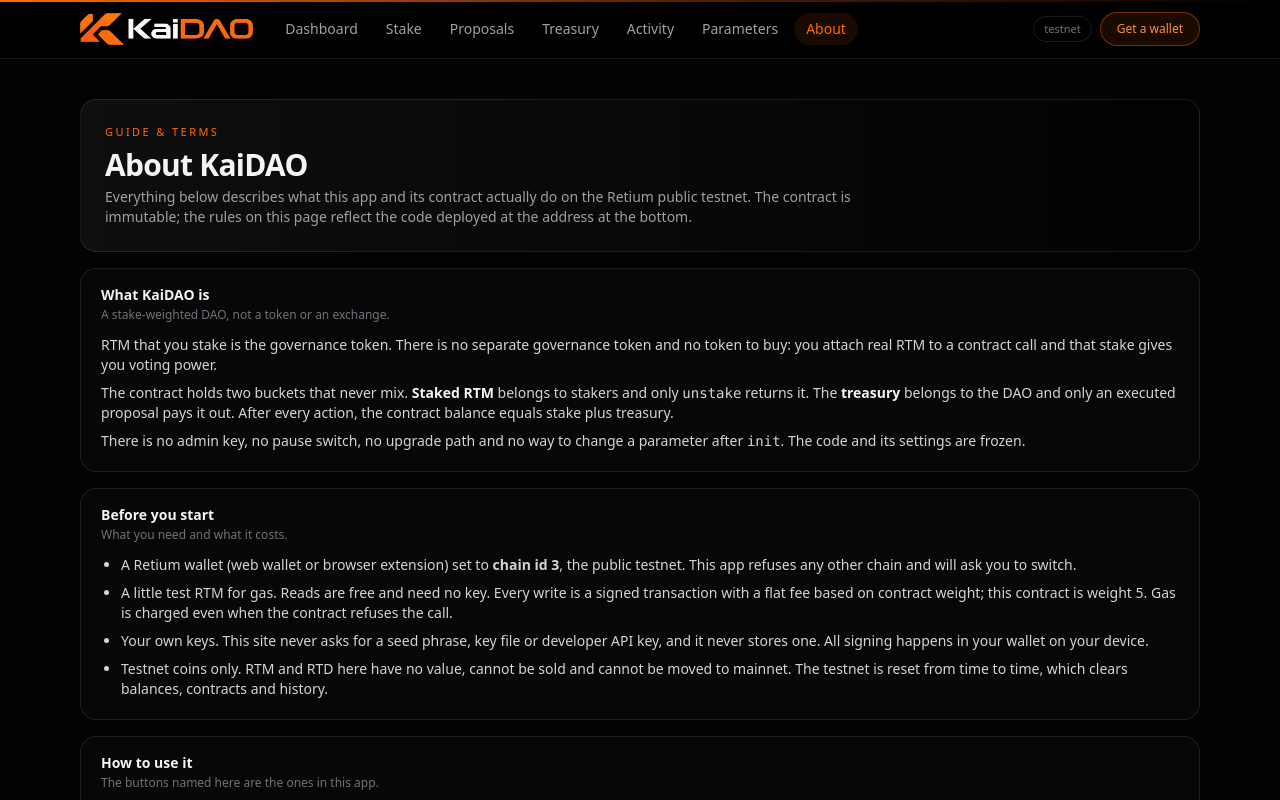
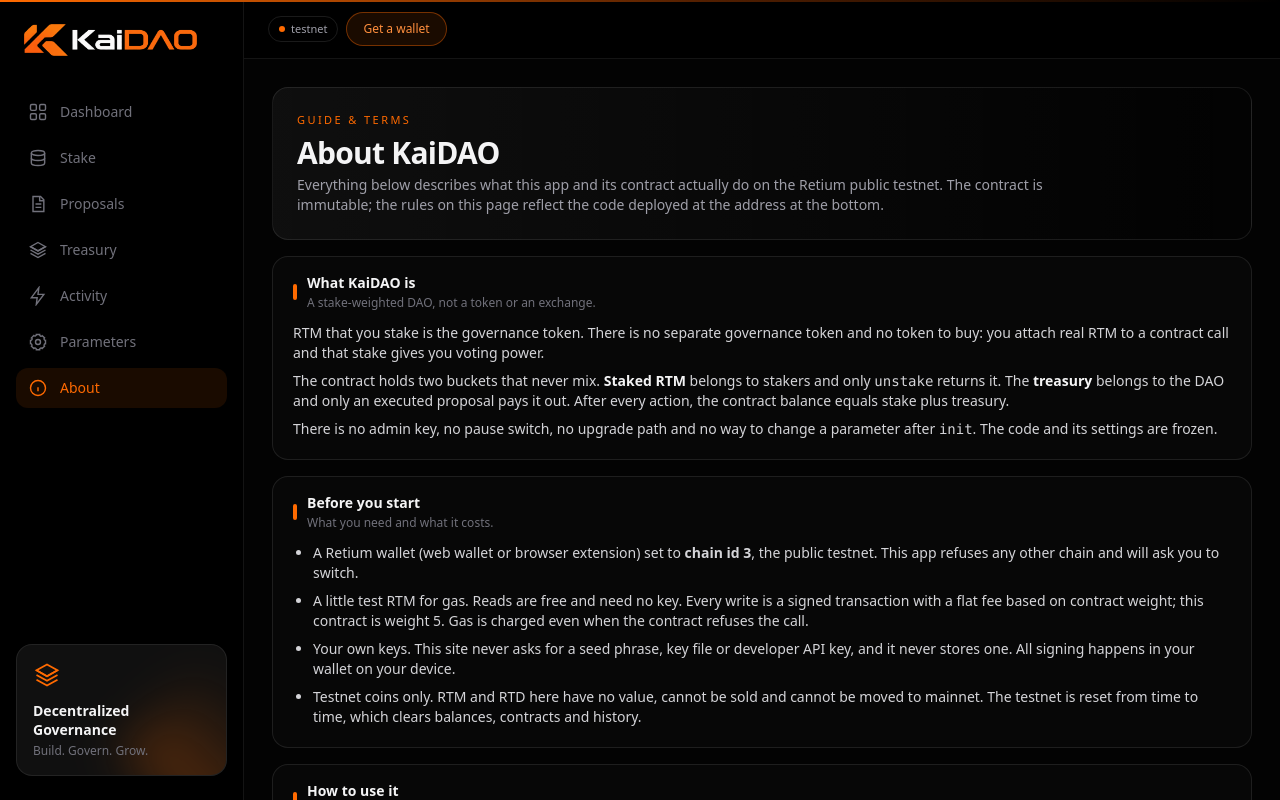
Before and after one commit to Egt69/kaiDao, a Next.js app in the folder kai-dao-web/: page /about in a window 1280 px wide. Shown: the top 800 px of the page. Built offline with nearby package versions, Linux system fonts and the light colour scheme.

Commit message:
Match KaiDAO dashboard to the supplied design
Adds the icon sidebar, orange hero banner, icon KPI cards, position and how-it-works panel icons and the compact proposal card layout. All figures still come from the chain; decorative sparklines with invented data were deliberately left out.

```diff
--- a/kai-dao-web/app/layout.tsx
+++ b/kai-dao-web/app/layout.tsx
@@ -4,6 +4,7 @@ import "./globals.css";
 import { AppConfigProvider, type PublicConfig } from "@/components/app-config";
 import { Brand } from "@/components/brand";
 import { Nav } from "@/components/nav";
+import { Sidebar } from "@/components/sidebar";
 import { WalletProvider } from "@/components/wallet-provider";
 import { WalletBar } from "@/components/wallet-bar";
 import { env, EXPECTED_CHAIN_ID, WALLET_SDK_URL } from "@/lib/env";
@@ -48,18 +49,25 @@ export default async function RootLayout({ children }: { children: React.ReactNo
       <body className="min-h-screen antialiased">
         <AppConfigProvider value={publicConfig}>
           <WalletProvider>
-            <div className="flex min-h-screen flex-col">
-              <header className="sticky top-0 z-40 border-b border-white/10 bg-black/70 backdrop-blur-xl">
-                <div className="mx-auto flex max-w-6xl flex-wrap items-center justify-between gap-3 px-4 py-3">
-                  <div className="flex flex-wrap items-center gap-5">
-                    <Brand />
+            <div className="flex min-h-screen">
+              <Sidebar />
+              <div className="flex min-w-0 flex-1 flex-col">
+                <header className="sticky top-0 z-40 border-b border-white/[0.08] bg-black/75 backdrop-blur-xl">
+                  <div className="flex flex-wrap items-center justify-between gap-3 px-4 py-3 sm:px-6">
+                    <div className="lg:hidden">
+                      <Brand />
+                    </div>
+                    <WalletBar />
+                  </div>
+                  <div className="border-t border-white/[0.06] px-4 py-2 lg:hidden">
                     <Nav />
                   </div>
-                  <WalletBar />
-                </div>
-              </header>
+                </header>
 
-              <main className="mx-auto w-full max-w-6xl flex-1 px-4 py-8 sm:py-10">{children}</main>
+                <main className="mx-auto w-full max-w-[1500px] flex-1 px-4 py-6 sm:px-7 sm:py-7">
+                  {children}
+                </main>
+              </div>
             </div>
           </WalletProvider>
         </AppConfigProvider>
--- a/kai-dao-web/app/page.tsx
+++ b/kai-dao-web/app/page.tsx
@@ -45,21 +45,35 @@ export default function DashboardPage() {
 
   return (
     <div className="space-y-4">
-      <section className="flex flex-wrap items-end justify-between gap-4 rounded-2xl border border-white/[0.09] bg-gradient-to-r from-white/[0.05] to-transparent p-5 sm:p-6">
-        <div>
+      <section className="relative overflow-hidden rounded-3xl border border-white/[0.08] bg-[linear-gradient(115deg,#0d0906_0%,#180d07_42%,#2c1406_76%,#110b07_100%)] px-6 py-8 sm:px-9 sm:py-10">
+        <div className="pointer-events-none absolute -right-24 -top-32 h-80 w-[560px] rotate-[-22deg] bg-gradient-to-l from-kai/25 via-kai/[0.06] to-transparent blur-3xl" />
+        <div className="pointer-events-none absolute inset-y-0 right-0 hidden w-1/2 sm:block">
+          <div className="absolute right-[9%] top-1/2 h-52 w-52 -translate-y-1/2 rotate-12 rounded-[3rem] bg-kai/10 blur-3xl" />
+          <svg
+            viewBox="0 0 120 120"
+            className="absolute right-[7%] top-1/2 h-48 w-48 -translate-y-1/2 text-kai/70"
+            fill="currentColor"
+          >
+            <path d="M18 12h30v33l29-33h40L86 52l34 56H76L53 72v36H18z" />
+          </svg>
+        </div>
+        <div className="relative max-w-xl">
           <p className="text-[11px] font-medium uppercase tracking-[0.22em] text-kai">
             Stake-weighted DAO
           </p>
-          <h1 className="mt-1.5 text-3xl font-semibold tracking-tight">KaiDAO</h1>
-          <p className="mt-1 text-sm text-zinc-400">
+          <h1 className="mt-1.5 text-5xl font-bold tracking-tight sm:text-6xl">
+            <span className="text-zinc-50">Kai</span>
+            <span className="text-kai">DAO</span>
+          </h1>
+          <p className="mt-2 text-sm text-zinc-400">
             Stake RTM to vote. Passed proposals pay from the treasury.
           </p>
-        </div>
-        <div className="flex flex-wrap gap-2.5">
-          <LinkButton href="/stake">Stake RTM</LinkButton>
+          <div className="mt-5 flex flex-wrap gap-2.5">
+            <LinkButton href="/stake">Stake RTM →</LinkButton>
             <LinkButton href="/proposals" variant="secondary">
               See proposals
             </LinkButton>
+          </div>
         </div>
       </section>
 
@@ -78,26 +92,85 @@ export default function DashboardPage() {
       ) : null}
 
       <div className="grid gap-3 sm:grid-cols-2 lg:grid-cols-4">
-        <Stat label="Total staked" hint="locked in governance">
+        <Stat
+          label="Total staked"
+          hint="locked in governance"
+          icon={
+            <svg
+              viewBox="0 0 24 24"
+              fill="none"
+              stroke="currentColor"
+              strokeWidth="1.8"
+              className="h-5 w-5"
+            >
+              <circle cx="9" cy="8" r="3" />
+              <path d="M3 20c0-3.3 2.7-6 6-6s6 2.7 6 6M16 5a3 3 0 0 1 0 6M18 14c1.8.8 3 2.5 3 4.5" />
+            </svg>
+          }
+        >
           {config ? <Amount atomic={config.totalStakedAtomic} /> : "—"}
         </Stat>
-        <Stat label="Treasury" hint="spendable by vote only">
+        <Stat
+          label="Treasury"
+          hint="spendable by vote only"
+          icon={
+            <svg
+              viewBox="0 0 24 24"
+              fill="none"
+              stroke="currentColor"
+              strokeWidth="1.8"
+              className="h-5 w-5"
+            >
+              <rect x="3" y="6" width="18" height="13" rx="2.5" />
+              <path d="M3 10h18M16 15h2" />
+            </svg>
+          }
+        >
           {config ? <Amount atomic={config.treasuryAtomic} /> : "—"}
         </Stat>
-        <Stat label="Proposals" hint="all time">
+        <Stat
+          label="Proposals"
+          hint="all time"
+          icon={
+            <svg
+              viewBox="0 0 24 24"
+              fill="none"
+              stroke="currentColor"
+              strokeWidth="1.8"
+              className="h-5 w-5"
+            >
+              <path d="M6 3h9l4 4v14H6z" />
+              <path d="M14 3v5h5M9 12h7M9 16h7" />
+            </svg>
+          }
+        >
           {config ? config.proposalCount : "—"}
         </Stat>
-        <Stat label="Your power" hint={connected ? "stake plus delegated" : "connect to see it"}>
+        <Stat
+          label="Your power"
+          hint={connected ? "stake plus delegated" : "connect to see it"}
+          icon={
+            <svg
+              viewBox="0 0 24 24"
+              fill="none"
+              stroke="currentColor"
+              strokeWidth="1.8"
+              className="h-5 w-5"
+            >
+              <path d="M13 2 4 14h7l-1 8 9-12h-7z" />
+            </svg>
+          }
+        >
           {connected ? mine ? <Amount atomic={mine.powerAtomic} /> : "…" : "—"}
         </Stat>
       </div>
 
       <div className="grid items-start gap-4 lg:grid-cols-[1.5fr_1fr]">
         <Panel
-          title="Latest proposals"
+          title="Latest Proposals"
           actions={
-            <Link href="/proposals" className="text-xs text-zinc-500 hover:text-kai">
-              All →
+            <Link href="/proposals" className="text-xs font-medium text-kai hover:text-kai-soft">
+              View all →
             </Link>
           }
         >
@@ -120,7 +193,7 @@ export default function DashboardPage() {
                   <Link
                     key={proposal.id}
                     href={safeUrl(`/proposals/${proposal.id}`)}
-                    className="group flex aspect-square flex-col overflow-hidden rounded-2xl border border-white/[0.07] bg-white/[0.02] p-4 transition-colors hover:border-kai/40 hover:bg-white/[0.045]"
+                    className="group flex min-h-[13.5rem] flex-col rounded-2xl border border-white/[0.07] bg-white/[0.02] p-4 transition-colors hover:border-kai/40 hover:bg-white/[0.045]"
                   >
                     <div className="flex items-center justify-between gap-2">
                       <span className="mono text-[11px] text-zinc-500">#{proposal.id}</span>
@@ -143,8 +216,9 @@ export default function DashboardPage() {
                       <span>to</span>
                       <AddressChip address={proposal.recipient} short copy={false} />
                     </p>
-                    <div className="mt-auto space-y-2.5 pt-4">
-                      <div className="grid grid-cols-3 gap-1.5 rounded-xl border border-white/[0.06] bg-black/25 p-2 text-center">
+                    <div className="mt-auto pt-4">
+                      <div className="border-t border-white/[0.07] pt-3">
+                        <div className="grid grid-cols-3 gap-2 text-center">
                           {(["yes", "no", "abstain"] as const).map((choice) => {
                             const raw =
                               choice === "yes"
@@ -154,52 +228,58 @@ export default function DashboardPage() {
                                   : proposal.abstainAtomic;
                             const color =
                               choice === "yes"
-                              ? "text-emerald-300"
+                                ? "text-emerald-400"
                                 : choice === "no"
-                                ? "text-red-300"
-                                : "text-zinc-300";
+                                  ? "text-red-400"
+                                  : "text-zinc-400";
                             return (
                               <div key={choice}>
-                              <p className="text-[9px] uppercase tracking-wide text-zinc-600">
+                                <p className="flex items-center justify-center gap-1 text-[10px] uppercase tracking-wide text-zinc-600">
+                                  {choice === "yes" ? (
+                                    <span className="text-emerald-400">✓</span>
+                                  ) : null}
                                   {choice}
                                 </p>
-                              <p className={`mt-0.5 text-[11px] font-medium ${color}`}>
+                                <p className={`mt-0.5 text-xs font-semibold ${color}`}>
                                   {formatRtm(raw)}
                                 </p>
                               </div>
                             );
                           })}
                         </div>
-                      <div>
-                        <div className="flex items-center justify-between gap-2 text-[10px] text-zinc-600">
-                          <span>Quorum {Math.round(percent)}%</span>
-                          <span className="mono">
-                            {formatRtm(participation)} / {formatRtm(quorum)} RTM
-                          </span>
                       </div>
-                        <div className="mt-1 h-1 overflow-hidden rounded-full bg-white/[0.06]">
-                          <div
-                            className={`h-full rounded-full ${percent >= 100 ? "bg-emerald-400" : "bg-kai"}`}
-                            style={{ width: `${Math.max(percent, 2)}%` }}
-                          />
-                        </div>
-                      </div>
-                      <div className="text-right text-[11px] text-zinc-500 group-hover:text-kai">
+                      <div className="mt-3 flex items-center justify-between gap-2 text-[11px] text-zinc-500">
+                        <span className="flex items-center gap-1.5 group-hover:text-kai">
+                          <svg
+                            viewBox="0 0 24 24"
+                            fill="none"
+                            stroke="currentColor"
+                            strokeWidth="1.7"
+                            className="h-3.5 w-3.5"
+                          >
+                            <circle cx="12" cy="12" r="9" />
+                            <path d="M12 7v5l3 2" />
+                          </svg>
                           {proposal.status === "active" ? (
                             <Countdown
                               deadline={proposal.votingEnds}
-                            prefix="ends"
+                              prefix="Ends"
                               showAbsolute={false}
                             />
                           ) : proposal.status === "queued" ? (
                             <Countdown
                               deadline={proposal.timelockEnds}
-                            prefix="unlocks"
+                              prefix="Unlocks"
                               showAbsolute={false}
                             />
                           ) : (
                             "final"
                           )}
+                        </span>
+                        <span className="text-zinc-600">
+                          Quorum {Math.round(percent)}% · {formatRtm(participation)} /{" "}
+                          {formatRtm(quorum)} RTM
+                        </span>
                       </div>
                     </div>
                   </Link>
@@ -222,7 +302,21 @@ export default function DashboardPage() {
         </Panel>
 
         <div className="space-y-4">
-          <Panel title="Your position">
+          <Panel
+            title="Your Position"
+            icon={
+              <svg
+                viewBox="0 0 24 24"
+                fill="none"
+                stroke="currentColor"
+                strokeWidth="1.7"
+                className="h-5 w-5"
+              >
+                <circle cx="12" cy="8" r="3.5" />
+                <path d="M5 20c0-3.8 3.1-6.5 7-6.5s7 2.7 7 6.5" />
+              </svg>
+            }
+          >
             {!connected ? (
               <div className="space-y-3">
                 <p className="text-sm text-zinc-400">Connect a wallet to see your stake.</p>
@@ -269,7 +363,21 @@ export default function DashboardPage() {
             )}
           </Panel>
 
-          <Panel title="How it works">
+          <Panel
+            title="How it works"
+            icon={
+              <svg
+                viewBox="0 0 24 24"
+                fill="none"
+                stroke="currentColor"
+                strokeWidth="1.7"
+                className="h-5 w-5"
+              >
+                <path d="M9 18h6M10 21h4" />
+                <path d="M12 3a6 6 0 0 0-3.5 10.9c.6.4.9 1 .9 1.6h5.2c0-.6.3-1.2.9-1.6A6 6 0 0 0 12 3z" />
+              </svg>
+            }
+          >
             <ol className="space-y-2.5 text-sm">
               {[
                 ["01", "Stake", "Lock RTM to get voting power."],
--- /dev/null
+++ b/kai-dao-web/components/sidebar.tsx
@@ -0,0 +1,142 @@
+"use client";
+
+import Link from "next/link";
+import { usePathname } from "next/navigation";
+import type { ReactNode } from "react";
+import { Brand } from "@/components/brand";
+import { safeUrl } from "@/lib/safe-url";
+
+type Icon = ReactNode;
+
+const ITEMS: { href: string; label: string; icon: Icon }[] = [
+  {
+    href: "/",
+    label: "Dashboard",
+    icon: (
+      <svg viewBox="0 0 24 24" fill="none" stroke="currentColor" strokeWidth="1.7">
+        <rect x="3" y="3" width="7" height="7" rx="1.5" />
+        <rect x="14" y="3" width="7" height="7" rx="1.5" />
+        <rect x="3" y="14" width="7" height="7" rx="1.5" />
+        <rect x="14" y="14" width="7" height="7" rx="1.5" />
+      </svg>
+    ),
+  },
+  {
+    href: "/stake",
+    label: "Stake",
+    icon: (
+      <svg viewBox="0 0 24 24" fill="none" stroke="currentColor" strokeWidth="1.7">
+        <ellipse cx="12" cy="6" rx="8" ry="3" />
+        <path d="M4 6v6c0 1.7 3.6 3 8 3s8-1.3 8-3V6" />
+        <path d="M4 12v6c0 1.7 3.6 3 8 3s8-1.3 8-3v-6" />
+      </svg>
+    ),
+  },
+  {
+    href: "/proposals",
+    label: "Proposals",
+    icon: (
+      <svg viewBox="0 0 24 24" fill="none" stroke="currentColor" strokeWidth="1.7">
+        <path d="M6 3h9l4 4v14H6z" />
+        <path d="M14 3v5h5M9 12h7M9 16h7" />
+      </svg>
+    ),
+  },
+  {
+    href: "/treasury",
+    label: "Treasury",
+    icon: (
+      <svg viewBox="0 0 24 24" fill="none" stroke="currentColor" strokeWidth="1.7">
+        <path d="m12 3 9 5-9 5-9-5z" />
+        <path d="m3 8 9 5 9-5M3 12l9 5 9-5M3 16l9 5 9-5" />
+      </svg>
+    ),
+  },
+  {
+    href: "/activity",
+    label: "Activity",
+    icon: (
+      <svg viewBox="0 0 24 24" fill="none" stroke="currentColor" strokeWidth="1.7">
+        <path d="M13 2 4 14h7l-1 8 9-12h-7z" />
+      </svg>
+    ),
+  },
+  {
+    href: "/parameters",
+    label: "Parameters",
+    icon: (
+      <svg viewBox="0 0 24 24" fill="none" stroke="currentColor" strokeWidth="1.7">
+        <circle cx="12" cy="12" r="3" />
+        <path d="M19.4 15a1.7 1.7 0 0 0 .3 1.9l.1.1-2.8 2.8-.1-.1a1.7 1.7 0 0 0-1.9-.3 1.7 1.7 0 0 0-1 1.6v.2h-4v-.2a1.7 1.7 0 0 0-1-1.6 1.7 1.7 0 0 0-1.9.3l-.1.1L4.2 17l.1-.1a1.7 1.7 0 0 0 .3-1.9 1.7 1.7 0 0 0-1.6-1H3v-4h.2a1.7 1.7 0 0 0 1.6-1 1.7 1.7 0 0 0-.3-1.9L4.2 7 7 4.2l.1.1a1.7 1.7 0 0 0 1.9.3 1.7 1.7 0 0 0 1-1.6V3h4v.2a1.7 1.7 0 0 0 1 1.6 1.7 1.7 0 0 0 1.9-.3l.1-.1L19.8 7l-.1.1a1.7 1.7 0 0 0-.3 1.9 1.7 1.7 0 0 0 1.6 1H21v4h-.2a1.7 1.7 0 0 0-1.4 1z" />
+      </svg>
+    ),
+  },
+  {
+    href: "/about",
+    label: "About",
+    icon: (
+      <svg viewBox="0 0 24 24" fill="none" stroke="currentColor" strokeWidth="1.7">
+        <circle cx="12" cy="12" r="9" />
+        <path d="M12 11v5M12 8h.01" />
+      </svg>
+    ),
+  },
+];
+
+export function Sidebar() {
+  const pathname = usePathname();
+
+  function isActive(href: string): boolean {
+    if (href === "/") return pathname === "/";
+    return pathname === href || pathname.startsWith(`${href}/`);
+  }
+
+  return (
+    <aside className="sticky top-0 hidden h-screen w-[244px] shrink-0 flex-col border-r border-white/[0.08] bg-black px-4 py-6 lg:flex">
+      <div className="px-2">
+        <Brand />
+      </div>
+
+      <nav aria-label="Main" className="mt-9 flex flex-col gap-1.5">
+        {ITEMS.map((item) => {
+          const active = isActive(item.href);
+          return (
+            <Link
+              key={item.href}
+              href={safeUrl(item.href)}
+              aria-current={active ? "page" : undefined}
+              className={`flex items-center gap-3 rounded-xl px-3 py-2.5 text-sm transition-colors ${
+                active
+                  ? "bg-kai/10 font-medium text-kai"
+                  : "text-zinc-500 hover:bg-white/[0.04] hover:text-zinc-100"
+              }`}
+            >
+              <span className="h-5 w-5 shrink-0">{item.icon}</span>
+              {item.label}
+            </Link>
+          );
+        })}
+      </nav>
+
+      <div className="relative mt-auto overflow-hidden rounded-2xl border border-white/[0.08] bg-panel-soft p-4">
+        <div className="pointer-events-none absolute -bottom-10 -right-12 h-32 w-32 rotate-45 bg-gradient-to-t from-kai/30 to-transparent blur-xl" />
+        <div className="relative">
+          <svg
+            viewBox="0 0 24 24"
+            fill="none"
+            stroke="currentColor"
+            strokeWidth="1.5"
+            className="h-7 w-7 text-kai"
+          >
+            <path d="m12 3 9 5-9 5-9-5z" />
+            <path d="m3 8 9 5 9-5M3 12l9 5 9-5M3 16l9 5 9-5" />
+          </svg>
+          <p className="mt-3 text-sm font-semibold leading-snug text-zinc-100">
+            Decentralized Governance
+          </p>
+          <p className="mt-1 text-xs text-zinc-500">Build. Govern. Grow.</p>
+        </div>
+      </div>
+    </aside>
+  );
+}
--- a/kai-dao-web/components/ui.tsx
+++ b/kai-dao-web/components/ui.tsx
@@ -7,18 +7,27 @@ export function Panel({
   description,
   children,
   actions,
+  icon,
 }: {
   title: string;
   description?: string;
   children: ReactNode;
   actions?: ReactNode;
+  icon?: ReactNode;
 }) {
   return (
     <section className="rounded-2xl border border-white/[0.09] bg-white/[0.02]">
       <header className="flex flex-wrap items-center justify-between gap-2 px-5 pb-3 pt-4">
-        <div>
-          <h2 className="text-sm font-semibold text-zinc-100">{title}</h2>
-          {description ? <p className="mt-0.5 text-xs text-zinc-500">{description}</p> : null}
+        <div className="flex items-center gap-2.5">
+          {icon ? (
+            <span className="text-kai">{icon}</span>
+          ) : (
+            <span className="h-4 w-1 rounded-full bg-kai" />
+          )}
+          <div>
+            <h2 className="text-sm font-semibold text-zinc-100">{title}</h2>
+            {description ? <p className="mt-0.5 text-xs text-zinc-500">{description}</p> : null}
+          </div>
         </div>
         {actions}
       </header>
@@ -40,16 +49,22 @@ export function Stat({
   label,
   hint,
   children,
+  icon,
 }: {
   label: string;
   hint?: string;
   children: ReactNode;
+  icon?: ReactNode;
 }) {
   return (
-    <div className="rounded-2xl border border-white/[0.09] bg-white/[0.02] px-5 py-4">
-      <p className="text-[11px] uppercase tracking-wide text-zinc-500">{label}</p>
-      <p className="mt-2 text-2xl font-semibold tracking-tight text-zinc-50">{children}</p>
-      {hint ? <p className="mt-1 text-[11px] text-zinc-600">{hint}</p> : null}
+    <div className="relative overflow-hidden rounded-2xl border border-white/[0.09] bg-white/[0.02] px-5 py-4">
+      <div className="pointer-events-none absolute -bottom-12 right-0 h-24 w-32 rounded-full bg-kai/[0.06] blur-2xl" />
+      <div className="relative flex items-center gap-2">
+        {icon ? <span className="text-kai">{icon}</span> : null}
+        <p className="text-[11px] uppercase tracking-wide text-zinc-500">{label}</p>
+      </div>
+      <p className="relative mt-2 text-2xl font-semibold tracking-tight text-zinc-50">{children}</p>
+      {hint ? <p className="relative mt-1 text-[11px] text-zinc-600">{hint}</p> : null}
     </div>
   );
 }
--- a/kai-dao-web/components/wallet-bar.tsx
+++ b/kai-dao-web/components/wallet-bar.tsx
@@ -12,7 +12,8 @@ export function WalletBar() {
   return (
     <div className="flex flex-col items-start gap-1 sm:items-end">
       <div className="flex flex-wrap items-center gap-2">
-        <span className="hidden rounded-full border border-white/10 px-2.5 py-1 text-[11px] text-zinc-500 sm:inline">
+        <span className="inline-flex items-center gap-1.5 rounded-full border border-white/10 px-2.5 py-1 text-[11px] text-zinc-400">
+          <span className="h-1.5 w-1.5 rounded-full bg-kai" />
           testnet
         </span>
 
```
Lines whose indentation alone changed are shown as unchanged.
